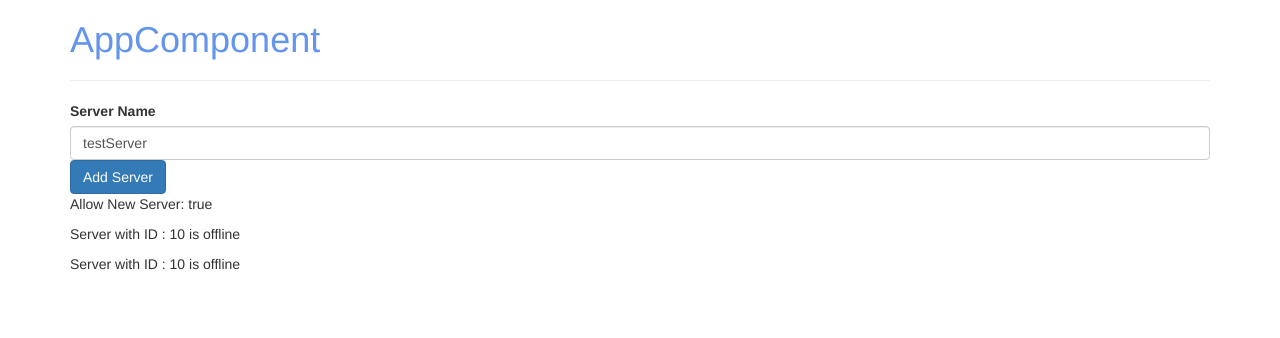
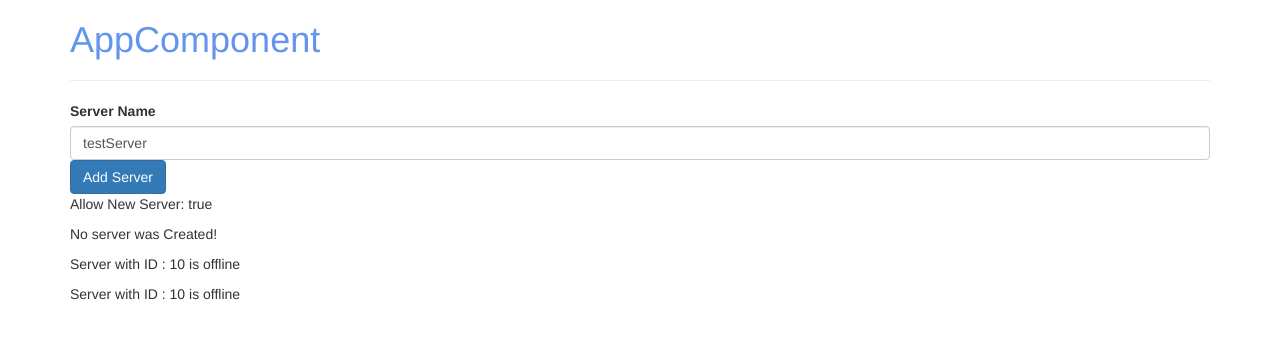
Before and after one commit to schemr/angular4-study, an Angular app in the folder basic/: page / in a window 1280 px wide. Shown: the top 338 px of the page. Built offline with nearby package versions, Linux system fonts and the light colour scheme.

Commit message:
ngIf else

```diff
--- a/basic/src/app/servers/servers.component.html
+++ b/basic/src/app/servers/servers.component.html
@@ -13,6 +13,9 @@
   [disabled]="!allowNewServer"
   (click)="onCreateServer()">Add Server</button>
 <p [innerText]="'Allow New Server: '+allowNewServer"></p>
-<p *ngIf="serverCreated">{{ serverCreationStatus }}</p>
+<p *ngIf="serverCreated; else noServer">{{ serverCreationStatus }}</p>
+<ng-template #noServer>
+  <p>No server was Created!</p>
+</ng-template>
 <app-server></app-server>
 <app-server></app-server>
```
